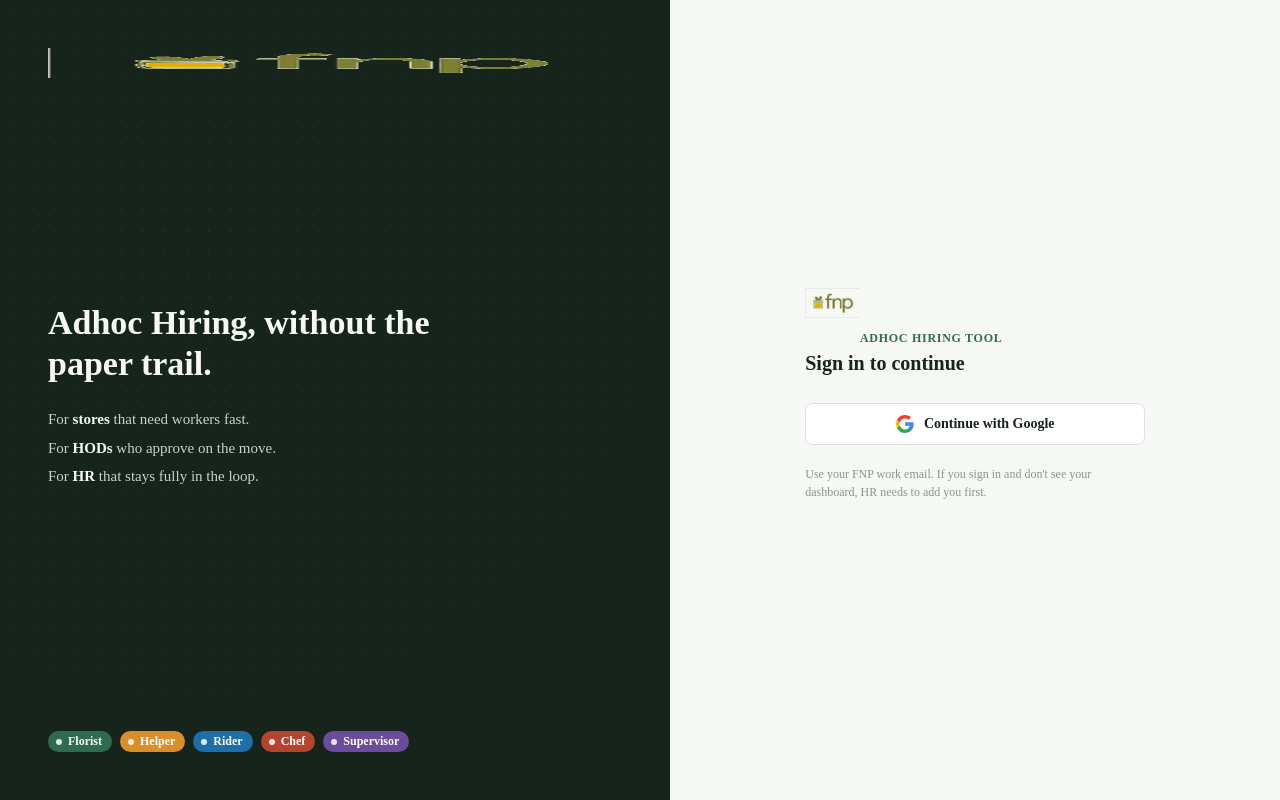
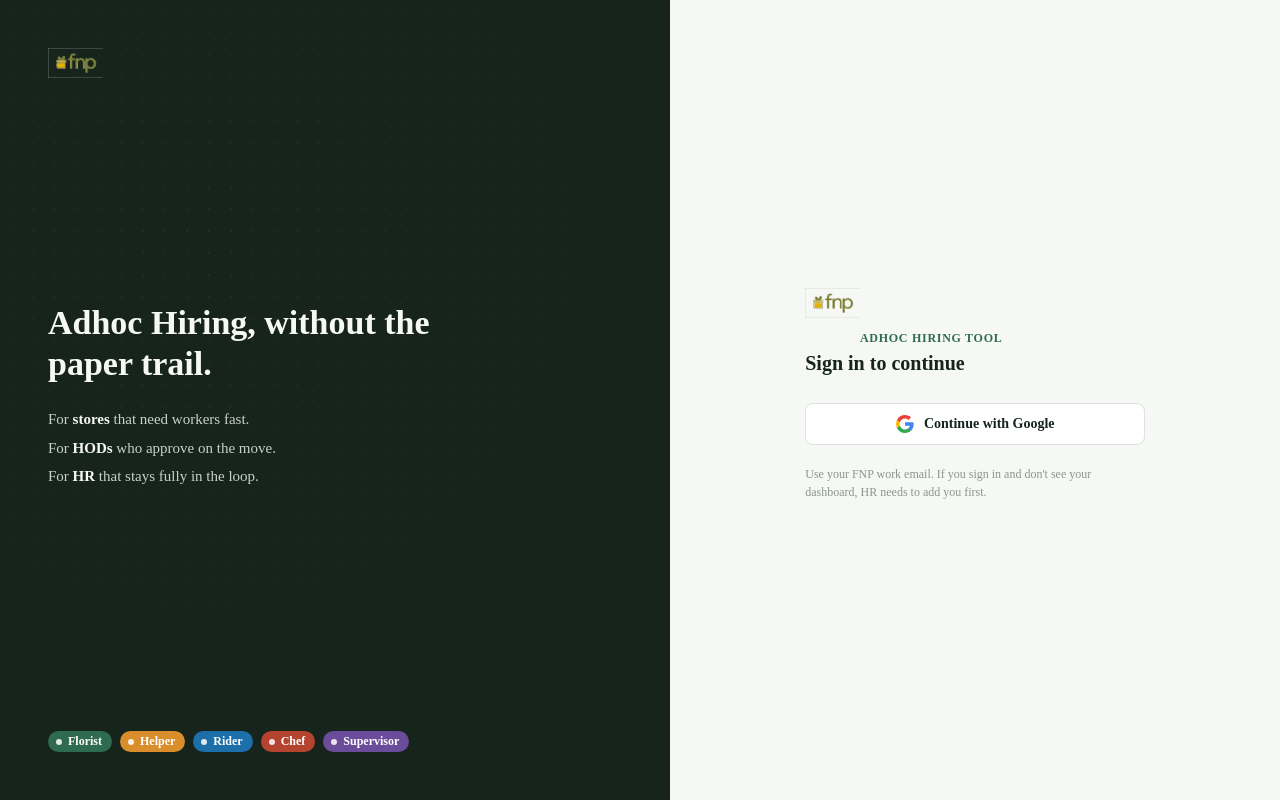
Before and after one commit to amitkaul262/Adhoc-hiring-tool, a Next.js app: page /login in a window 1280 px wide. Built offline with nearby package versions, Linux system fonts and the light colour scheme.

Commit message:
Fix: login left-panel logo was stretched by flexbox column stretch; pin align-self and object-fit

```diff
--- a/app/globals.css
+++ b/app/globals.css
@@ -544,7 +544,16 @@ p { line-height: 1.5; color: var(--ink-muted); }
   -webkit-mask-image: radial-gradient(circle at 30% 30%, black, transparent 70%);
   mask-image: radial-gradient(circle at 30% 30%, black, transparent 70%);
 }
-.login-left-logo { height: 30px; width: auto; position: relative; z-index: 1; }
+.login-left-logo {
+  height: 30px;
+  width: auto;
+  max-width: none;
+  object-fit: contain;
+  align-self: flex-start;
+  flex-shrink: 0;
+  position: relative;
+  z-index: 1;
+}
 
 .login-headline { position: relative; z-index: 1; max-width: 460px; }
 .login-headline h1 {
```
